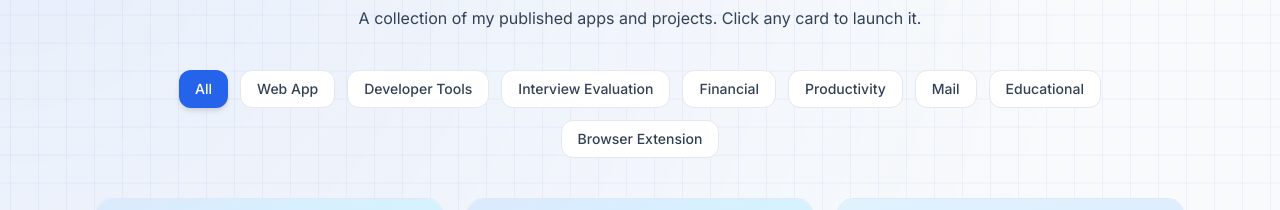
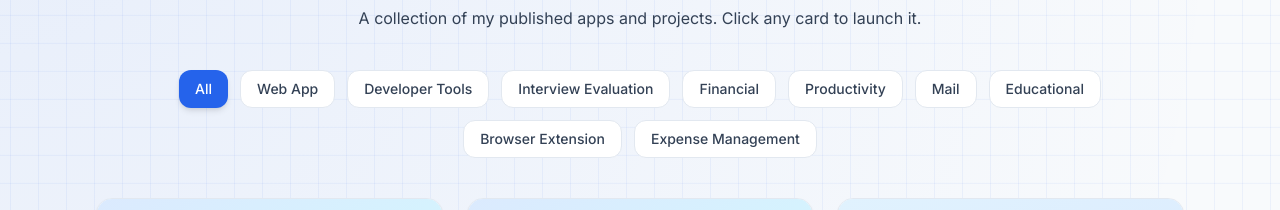
Before and after one commit to nuthanm/nuthanportfolio, a React (Vite) app: page / in a window 1280 px wide. Shown: the part 5720-5930 px from the top of the page. Built offline with nearby package versions, Linux system fonts and the light colour scheme; no server answers; grey boxes are pictures that could not be loaded.

Commit message:
feat: add SpendFolio project to portfolio and update Exvyn ID for consistency

```diff
--- a/src/data.js
+++ b/src/data.js
@@ -402,7 +402,7 @@ export const portfolio = [
     category: "Browser Extension",
   },
   {
-    id: 13,
+    id: 15,
     name: "Exvyn",
     description:
       "Exvyn is a tool that helps you to convert excel data into visual representation.",
@@ -411,4 +411,14 @@ export const portfolio = [
     image: "https://s.wordpress.com/mshots/v1/https%3A%2F%2Fexvyn.vercel.app%2F?w=1200",
     category: "Developer Tools",
   },
+  {
+    id: 16,
+    name: "SpendFolio",
+    description:
+      "SpendFolio is a tool that helps you to track and manage your expenses effectively.",
+    tech: ["Next.js", "React", "TypeScript"],
+    liveUrl: "https://spendfolio.vercel.app/",
+    image: "https://s.wordpress.com/mshots/v1/https%3A%2F%2Fspendfolio.vercel.app%2F?w=1200",
+    category: "Expense Management",
+  },
 ]
```
